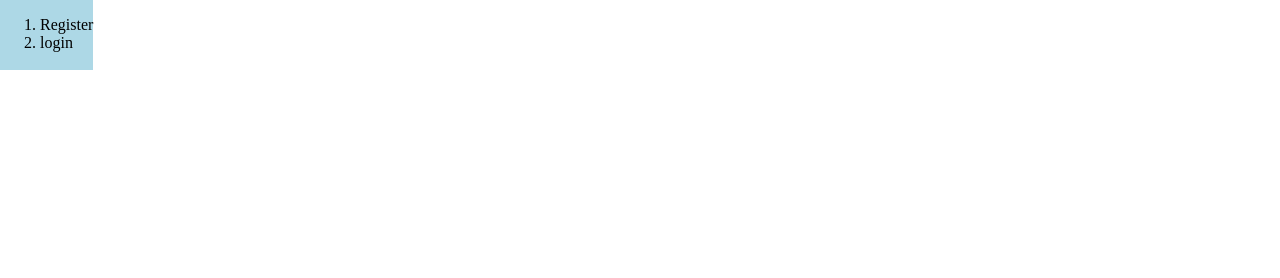
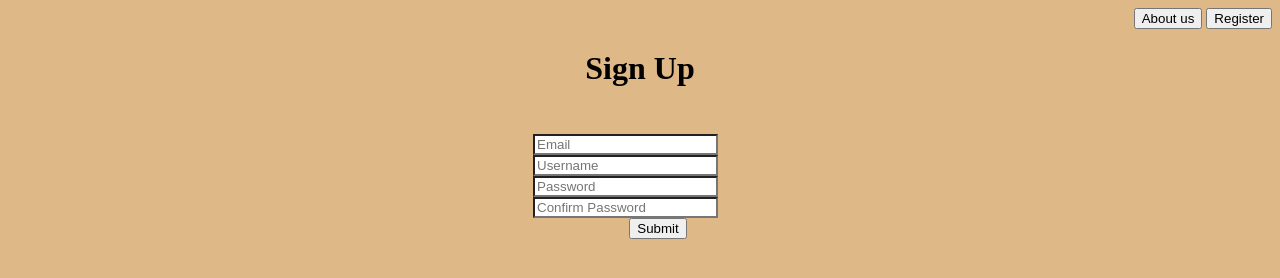
Before and after one commit to MeazaTesfaye/RegisterPage, a plain HTML site: page index.html in a window 1280 px wide. Drawn offline with Linux system fonts and the light colour scheme.

Commit message:
Register Page

```diff
--- a/index.html
+++ b/index.html
@@ -4,15 +4,36 @@
     <meta charset="UTF-8">
     <meta name="viewport" content="width=device-width, initial-scale=1.0">
     <link rel="stylesheet" href="main.css">
-    <title>Register Page</title>
+    <title>Sign Up</title>
 
 </head>
 <body>
-<nav class="nav-bar">
-    <ol>
-        <li>Register</li>
-        <li>login</li>
-    </ol>
-</nav>
+    <nav>
+        <button type="About us" >About us</button>
+        <button type="Register"> Register</button>
+    </nav>
+
+    <h1> Sign Up</h1>
+    <form>
+
+        <div class="email">
+        <input type="text" placeholder="Email">
+        </div>
+
+
+            <div class="username">
+            <input type="tex" placeholder="Username">
+        </div>
+
+        <div class="password">
+            <input type="tex" placeholder="Password">
+        </di>
+            <div class="confirm">
+                <input type="text" placeholder="Confirm Password">
+            </div>
+
+              <button>Submit</button>
+    </form>
+    </div>
 </body>
 </html>
--- a/main.css
+++ b/main.css
@@ -1,18 +1,29 @@
-nav {
-    background-color: lightblue;
-    position: fixed;
-    top: 0px;
-    left: 0px;
-    width: 100w;
-    height: 70px;
+form {
+    text-align: center;
+    box-sizing: inherit;
+    width: 300px;
+    padding: 25px;
+    box-sizing: border-box;
+    margin: 0px 0px 0px 500px
+
 }
-nav ul li {
-    display: inline-block;
-    color: blue;
-    font-weight: bold;
-    margin: right 20px;
+h1 {
+    text-align: center;
+
 }
 
-nav ul {
+
+html {
+    background-color: burlywood;
+}
+
+nav {
     text-align: right;
 }
+
+ form input {
+     display: block;
+     background-position: center;
+
+
+ }
```
Also changed, not shown: 1 other file.
